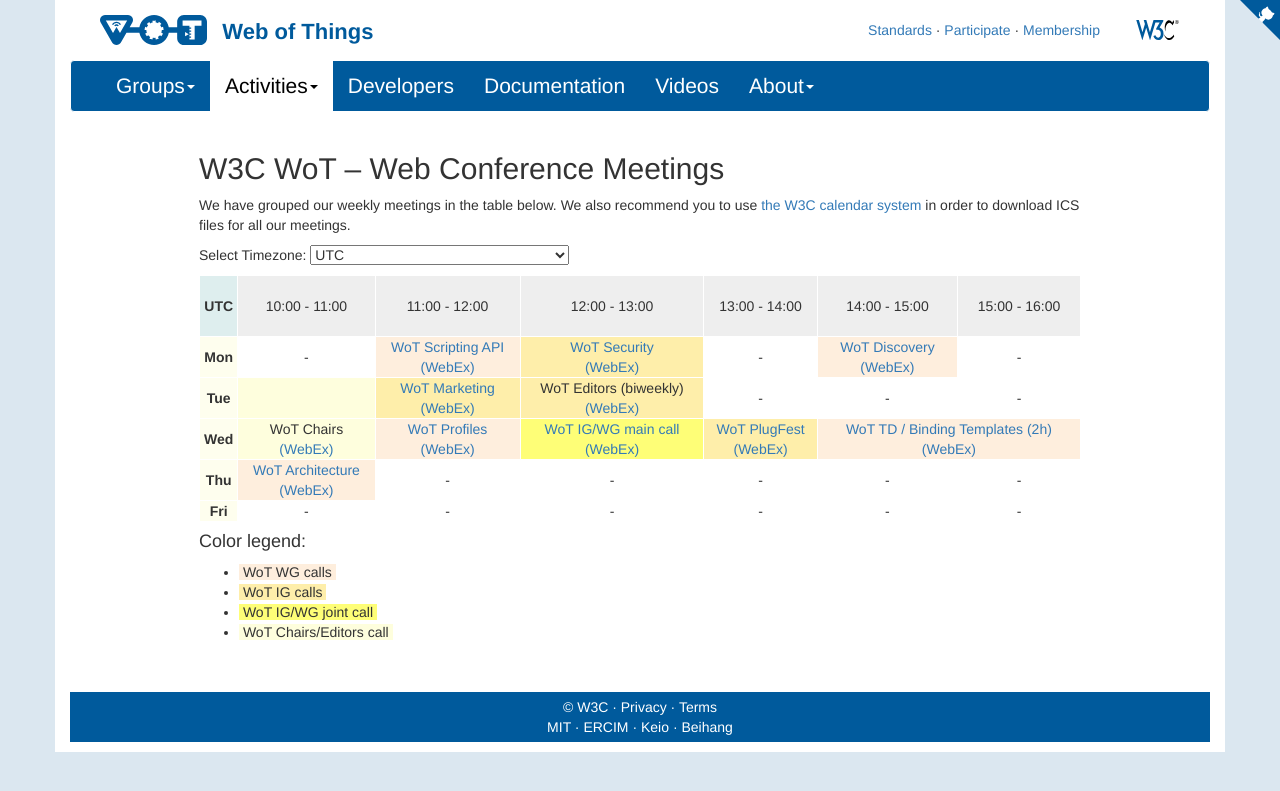
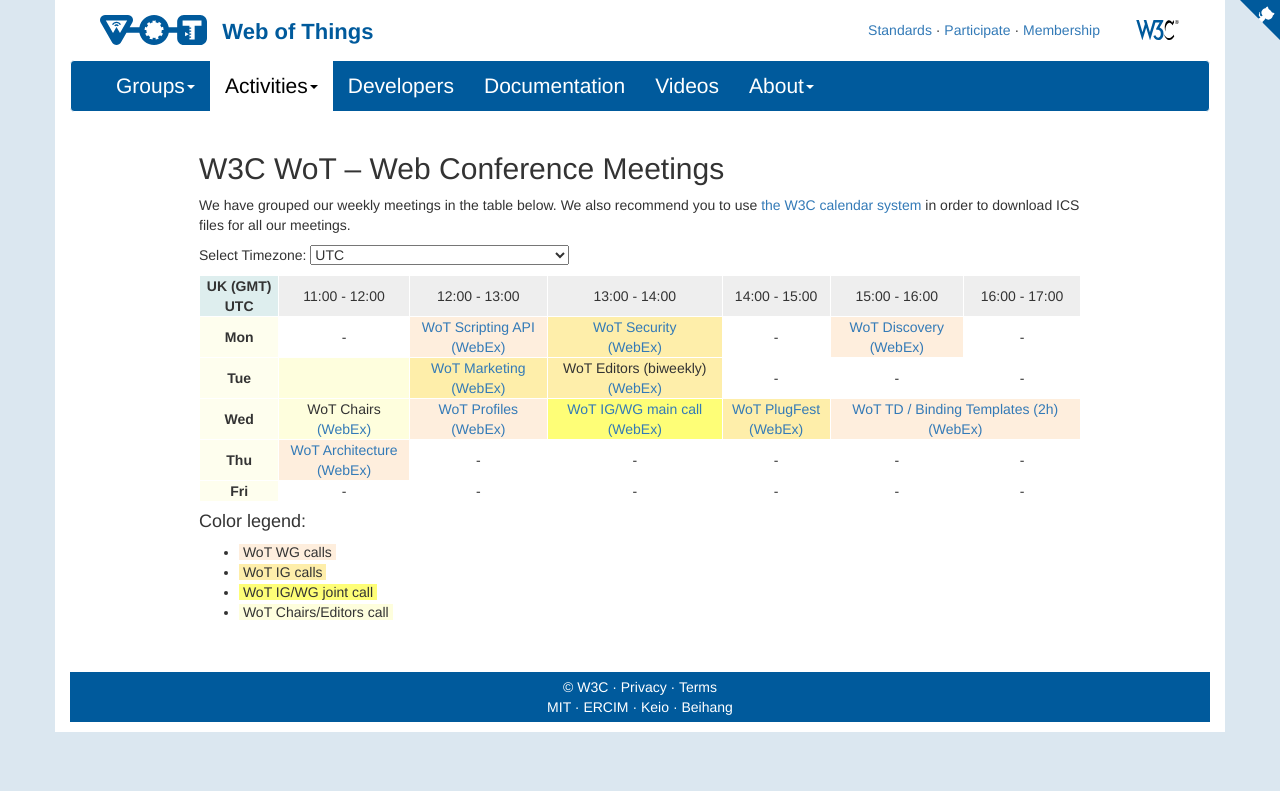
Before and after one commit to w3c/wot-marketing, a Jekyll site: the page built from docs/activities/meetings/index.html, in a window 1280 px wide. Shown: the top 791 px of the page. Built offline with Jekyll 4.4.1, drawn with Linux system fonts in a browser that asks for light colours; nearby versions of some CDN libraries; comment, search, counter and statistics services are not loaded.

Commit message:
adjust to remove daylight saving

```diff
--- a/docs/activities/meetings/index.html
+++ b/docs/activities/meetings/index.html
@@ -57,7 +57,7 @@
   document.getElementById("UTC").style.display = 'none';
   document.getElementById("UTC+1").style.display = 'none';
   document.getElementById("UTC+2").style.display = 'none';
-  document.getElementById("UTC+3").style.display = 'none';
+//   document.getElementById("UTC+3").style.display = 'none';
   document.getElementById("UTC+8").style.display = 'none';
   document.getElementById("UTC+9").style.display = 'none';
 
@@ -83,9 +83,9 @@
 		  <option value="UTC-5">US Eastern (EST) UTC-5</option>
 		  <option value="UTC-4">Atlantic (AST) UTC-4</option>
 		  <option value="UTC" selected="selected">UTC</option>
-		  <option value="UTC+1">UK (BST) UTC+1</option>
-		  <option value="UTC+2">EU (CET) UTC+2</option>
-		  <option value="UTC+3">Finland (EET) UTC+3</option>
+		  <option value="UTC">UK (GMT) UTC+0</option>
+		  <option value="UTC+1">EU (CET) UTC+1</option>
+		  <option value="UTC+2">Finland (EET) UTC+2</option>
 		  <option value="UTC+8">Singapore (SGT) China (CST) UTC+8</option>
 		  <option value="UTC+9">Korea (KST) Japan (JST) UTC+9</option>
 		</select>
@@ -124,39 +124,39 @@
 		</tr>
 
 		<tr id="UTC">
-			<th style="background-color: #DEEEEE; text-align:center;">&nbsp;<br>UTC<br>&nbsp;</th>
-			<td style="background-color: #EEEEEE; text-align:center;">10:00 - 11:00</td>
-			<td style="background-color: #EEEEEE; text-align:center;">11:00 - 12:00</td>
-			<td style="background-color: #EEEEEE; text-align:center;">12:00 - 13:00</td>
-			<td style="background-color: #EEEEEE; text-align:center;">13:00 - 14:00</td>
-			<td style="background-color: #EEEEEE; text-align:center;">14:00 - 15:00</td>
-			<td style="background-color: #EEEEEE; text-align:center;">15:00 - 16:00</td>
-			<!-- <td style="background-color: #EEEEEE; text-align:center;">16:00 - 17:00</td> -->
-		</tr>
-
-		<tr id="UTC+1">
-			<th style="background-color: #DEEEEE; text-align:center;">&nbsp;<br>UTC+1<br>&nbsp;</th>
+			<th style="background-color: #DEEEEE; text-align:center;">UK (GMT)<br>UTC<br></th>
+			<!-- <td style="background-color: #EEEEEE; text-align:center;">10:00 - 11:00</td> -->
 			<td style="background-color: #EEEEEE; text-align:center;">11:00 - 12:00</td>
 			<td style="background-color: #EEEEEE; text-align:center;">12:00 - 13:00</td>
 			<td style="background-color: #EEEEEE; text-align:center;">13:00 - 14:00</td>
 			<td style="background-color: #EEEEEE; text-align:center;">14:00 - 15:00</td>
 			<td style="background-color: #EEEEEE; text-align:center;">15:00 - 16:00</td>
 			<td style="background-color: #EEEEEE; text-align:center;">16:00 - 17:00</td>
-			<!-- <td style="background-color: #EEEEEE; text-align:center;">17:00 - 18:00</td> -->
 		</tr>
 
-		<tr id="UTC+2">
-			<th style="background-color: #DEEEEE; text-align:center;">&nbsp;<br>UTC+2<br>&nbsp;</th>
+		<tr id="UTC+1">
+			<th style="background-color: #DEEEEE; text-align:center;">EU (CET)<br>UTC+1<br></th>
+			<!-- <td style="background-color: #EEEEEE; text-align:center;">11:00 - 12:00</td> -->
 			<td style="background-color: #EEEEEE; text-align:center;">12:00 - 13:00</td>
 			<td style="background-color: #EEEEEE; text-align:center;">13:00 - 14:00</td>
 			<td style="background-color: #EEEEEE; text-align:center;">14:00 - 15:00</td>
 			<td style="background-color: #EEEEEE; text-align:center;">15:00 - 16:00</td>
 			<td style="background-color: #EEEEEE; text-align:center;">16:00 - 17:00</td>
 			<td style="background-color: #EEEEEE; text-align:center;">17:00 - 18:00</td>
-			<!-- <td style="background-color: #EEEEEE; text-align:center;">18:00 - 19:00</td> -->
 		</tr>
 
-		<tr id="UTC+3">
+		<tr id="UTC+2">
+			<th style="background-color: #DEEEEE; text-align:center;">Finland (EET)<br>UTC+2<br></th>
+			<!-- <td style="background-color: #EEEEEE; text-align:center;">12:00 - 13:00</td> -->
+			<td style="background-color: #EEEEEE; text-align:center;">13:00 - 14:00</td>
+			<td style="background-color: #EEEEEE; text-align:center;">14:00 - 15:00</td>
+			<td style="background-color: #EEEEEE; text-align:center;">15:00 - 16:00</td>
+			<td style="background-color: #EEEEEE; text-align:center;">16:00 - 17:00</td>
+			<td style="background-color: #EEEEEE; text-align:center;">17:00 - 18:00</td>
+			<td style="background-color: #EEEEEE; text-align:center;">18:00 - 19:00</td>
+		</tr>
+
+		<!-- <tr id="UTC+3">
 			<th style="background-color: #DEEEEE; text-align:center;">&nbsp;<br>UTC+3<br>&nbsp;</th>
 			<td style="background-color: #EEEEEE; text-align:center;">13:00 - 14:00</td>
 			<td style="background-color: #EEEEEE; text-align:center;">14:00 - 15:00</td>
@@ -164,7 +164,7 @@
 			<td style="background-color: #EEEEEE; text-align:center;">16:00 - 17:00</td>
 			<td style="background-color: #EEEEEE; text-align:center;">17:00 - 18:00</td>
 			<td style="background-color: #EEEEEE; text-align:center;">18:00 - 19:00</td>
-		</tr>
+		</tr> -->
 
 		<tr id="UTC+8">
 			<th style="background-color: #DEEEEE; text-align:center;">Singapore (SGT)<br>China (CST)<br>UTC+8</th>
```
